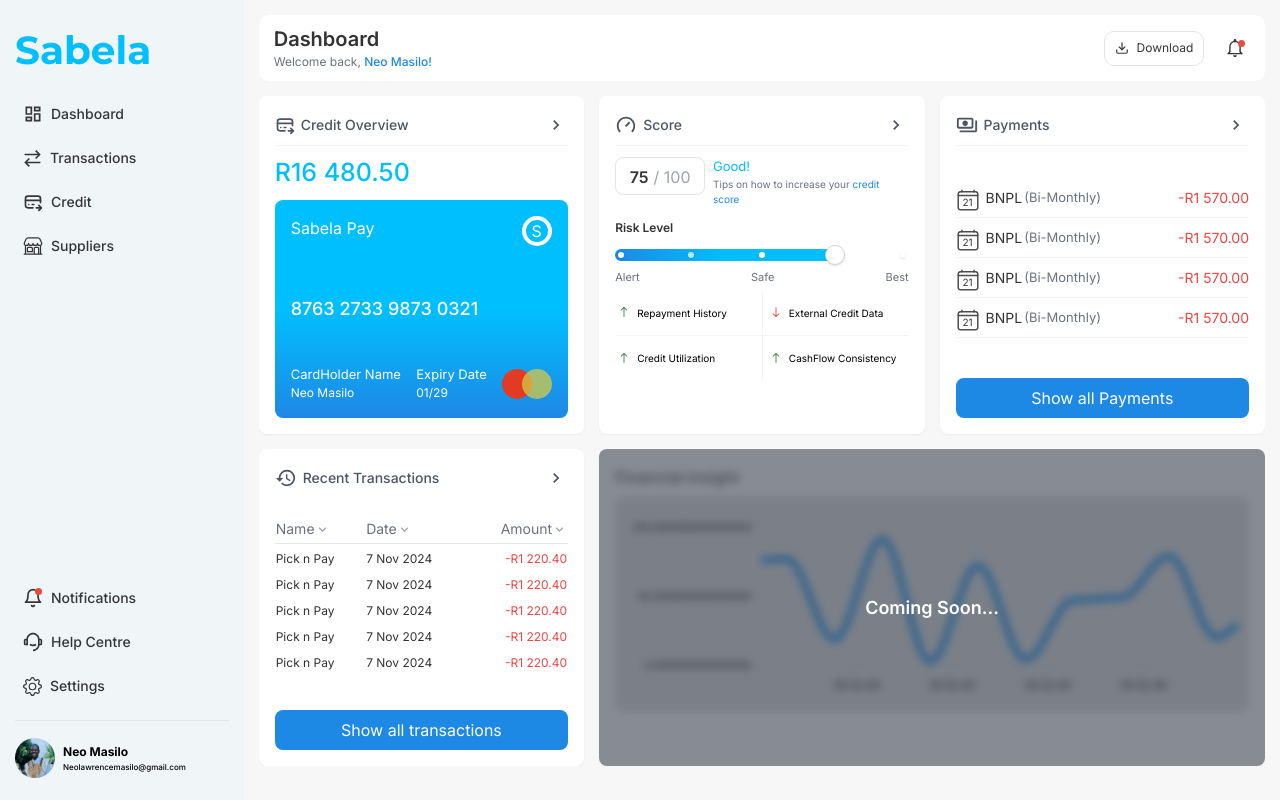
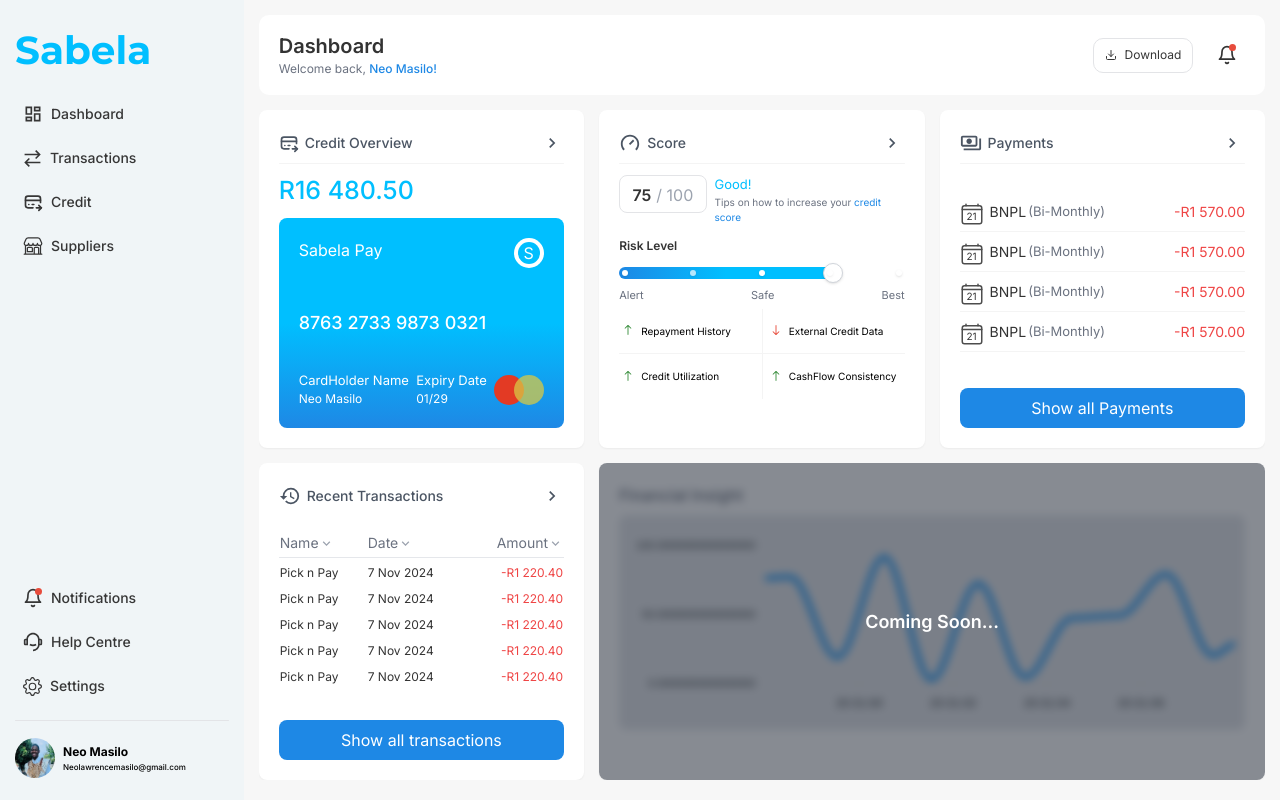
Before and after one commit to lawrencemasilo/ZestyApp, a React (Create React App) app in the folder frontend/: page / in a window 1280 px wide. Built offline with nearby package versions, Linux system fonts and the light colour scheme.

Commit message:
Icon update

```diff
--- a/frontend/src/pages/SME/Dashboard.jsx
+++ b/frontend/src/pages/SME/Dashboard.jsx
@@ -11,6 +11,7 @@ import { MdOutlineRestore } from "react-icons/md";
 import { FaLongArrowAltUp } from "react-icons/fa";
 import { IoIosArrowRoundUp } from "react-icons/io";
 import { IoIosArrowRoundDown } from "react-icons/io";
+import { Bell, Download } from 'lucide-react';
 import ReactApexChart from 'react-apexcharts';
 import ApexCharts from 'apexcharts';
 
@@ -120,30 +121,29 @@ export const Dashboard = () => {
   return (
     <div className="bg-[#f7f7f7] min-h-[100%] h-full text-[#333333]">
     {/* Header */}
-    <div className="flex justify-between bg-white items-center mb-[15px] rounded-[10px] p-[10px] px-[15px]">
+    <div className="flex justify-between h-[80px] bg-white items-center mb-[15px] rounded-[10px] p-[10px] px-5">
       <div>
-        <h1 className="text-xl font-semibold text-[14px]">Dashboard</h1>
+        <h1 className="text-xl font-semibold">Dashboard</h1>
         <p className="text-gray-500 text-[12px]">
           Welcome back, <span className="text-[#1E88E5] font-medium">Neo Masilo!</span>
         </p>
       </div>
       <div className="flex items-center gap-4">
         <button className="flex justify-center w-[100px] h-[35px] items-center gap-2 bg-transparent p-2 rounded-[10px] hover-item border-[1px] border-[#e3e4e7]">
-          <FiDownload size={14} />
+          <Download className="w-3 h-3" />
           <span className="text-xs">Download</span>
         </button>
-        <div className="flex justify-center items-center w-[30px] h-[30px] hover:bg-gray-100 rounded-full hover:cursor-pointer">
-        <div className="w-[7px] h-[7px] absolute bg-[#E74C3C] rounded mt-[-10px] ml-[12px]"></div>
-          <IoMdNotificationsOutline  size={22} className="" />
+        <div className="flex justify-center items-center p-2 hover:bg-gray-100 rounded-full hover:cursor-pointer">
+          <div className="w-[7px] h-[7px] absolute bg-[#E74C3C] rounded mt-[-16px] ml-[10px]"></div>
+          <Bell  size={20} className="" />
         </div>
-
       </div>
     </div>
 
     {/* Grid Layout */}
     <div className="grid grid-cols-1 scrollbar-container w-full h-full md:grid-cols-2 lg:grid-cols-3 gap-[15px] overflow-y-auto" style={{ height: '87%' }}>
       {/* Credit Overview */}
-      <div className="flex flex-col bg-white p-4 rounded-lg shadow-sm h-full">
+      <div className="flex flex-col bg-white p-5 rounded-lg shadow-sm h-full">
         {/* Header Section */}
         <div className="flex flex-row justify-between items-center mb-2">
           <div className="flex items-center">
@@ -162,7 +162,7 @@ export const Dashboard = () => {
         <p className="text-[25px] text-[#00BFFF] font-medium my-2">R16 480.50</p>
 
         {/* Card Section */}
-        <div className="flex flex-col flex-grow w-full justify-between bg-gradient-to-b from-[#00BFFF] via-[#00BFFF] to-[#1E88E5] text-white p-4 rounded-lg">
+        <div className="flex flex-col flex-grow w-full justify-between bg-gradient-to-b from-[#00BFFF] via-[#00BFFF] to-[#1E88E5] text-white p-5 rounded-lg">
           <div className="flex justify-between">
             <p>Sabela Pay</p>
             <div className="flex justify-center items-center w-[30px] h-[30px] bg-white rounded-full">
@@ -192,7 +192,7 @@ export const Dashboard = () => {
       </div>
 
       {/* Score */}
-      <div className="bg-white p-4 rounded-lg shadow-sm">
+      <div className="bg-white p-5 rounded-lg shadow-sm">
         {/* Header Section */}
         <div className="flex flex-row justify-between items-center mb-2">
           <div className="flex items-center">
@@ -315,7 +315,7 @@ export const Dashboard = () => {
       </div>
 
       {/* Payments */}
-      <div className="flex flex-col justify-between bg-white p-4 rounded-lg shadow-sm">
+      <div className="flex flex-col justify-between bg-white p-5 rounded-lg shadow-sm">
         {/* Header Section */}
         <div>
           <div className="flex flex-row justify-between items-center mb-2">
@@ -366,7 +366,7 @@ export const Dashboard = () => {
       </div>
 
       {/* Recent Transactions */}
-      <div className="flex flex-col justify-between col-span-2 md:col-span-1 bg-white p-4 rounded-lg shadow-sm">
+      <div className="flex flex-col justify-between col-span-2 md:col-span-1 bg-white p-5 rounded-lg shadow-sm">
         {/* Header Section */}
         <div className="flex flex-row justify-between items-center mb-2">
           <div className="flex items-center">
@@ -428,7 +428,7 @@ export const Dashboard = () => {
       </div>
 
       {/* Financial Insight */}
-      <div className="relative col-span-2 h-full bg-white p-4 rounded-lg shadow-sm">
+      <div className="relative col-span-2 h-full bg-white p-5 rounded-lg shadow-sm">
         {/* Financial Insight Content */}
         <h2 className="text-gray-500 font-medium mb-2">Financial Insight</h2>
         {/*<p className="text-3xl font-bold mb-2">R105 385.40</p>
```
